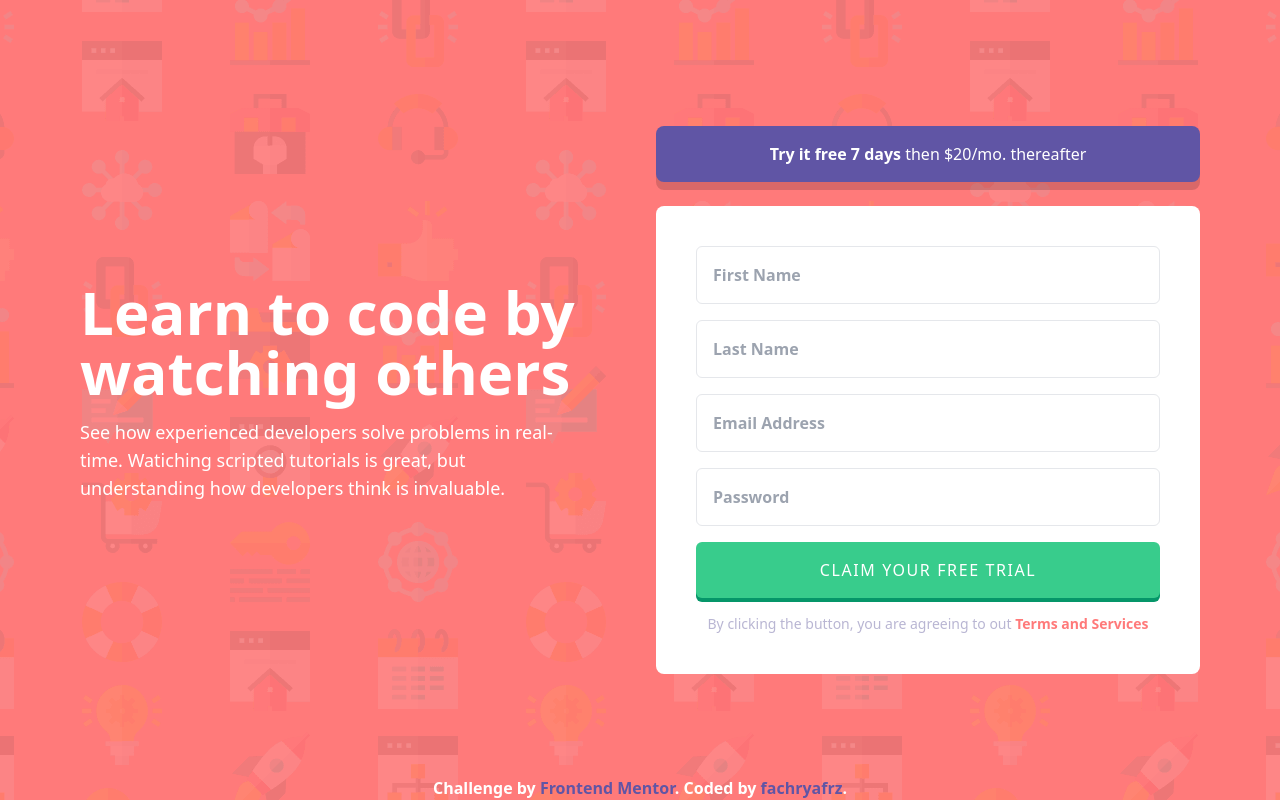
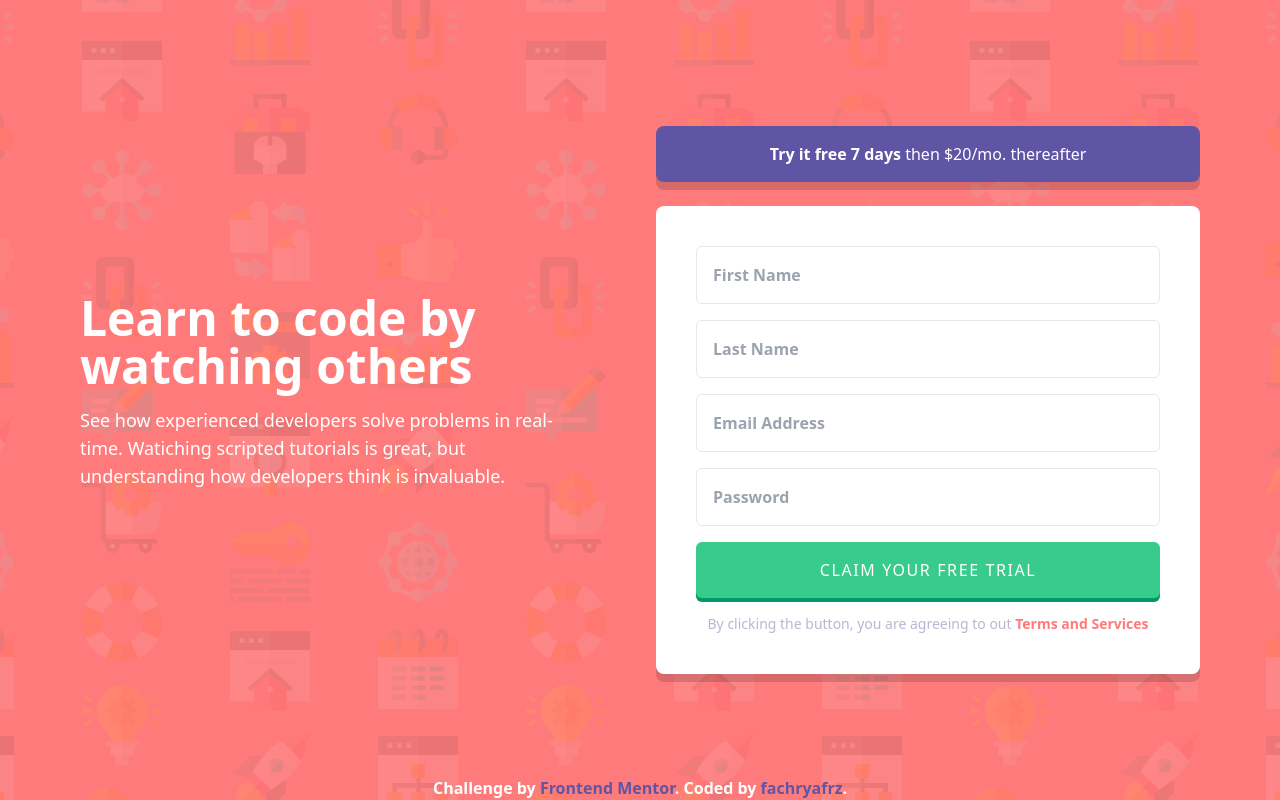
Before and after one commit to fachryafrz/FMentor-SignUpForm, a website built with Vite: page index.html in a window 1280 px wide. Built offline with nearby package versions, Linux system fonts and the light colour scheme.

Commit message:
Update: H1 font size & add shadow to form

```diff
--- a/index.html
+++ b/index.html
@@ -25,7 +25,7 @@
         class="p-4 w-full pt-20 md:pt-0 flex flex-col justify-center gap-4 text-center md:text-left text-white"
       >
         <h1
-          class="font-bold text-2xl max-w-xs mx-auto md:max-w-none md:text-4xl lg:text-6xl md:mx-0"
+          class="font-bold text-2xl max-w-xs mx-auto md:max-w-none md:text-4xl lg:text-5xl md:mx-0"
         >
           Learn to code by <br />
           watching others
@@ -47,7 +47,7 @@
         <form
           action="#"
           method="post"
-          class="flex flex-col gap-4 bg-white rounded-lg p-6 md:p-10 max-w-sm mx-auto md:max-w-none md:mx-0"
+          class="flex flex-col gap-4 bg-white rounded-lg p-6 md:p-10 max-w-sm mx-auto md:max-w-none md:mx-0 shadow-custom-md"
         >
           <div class="flex flex-col items-end">
             <div class="w-full relative">
```
Also changed, not shown: style/output.css.
